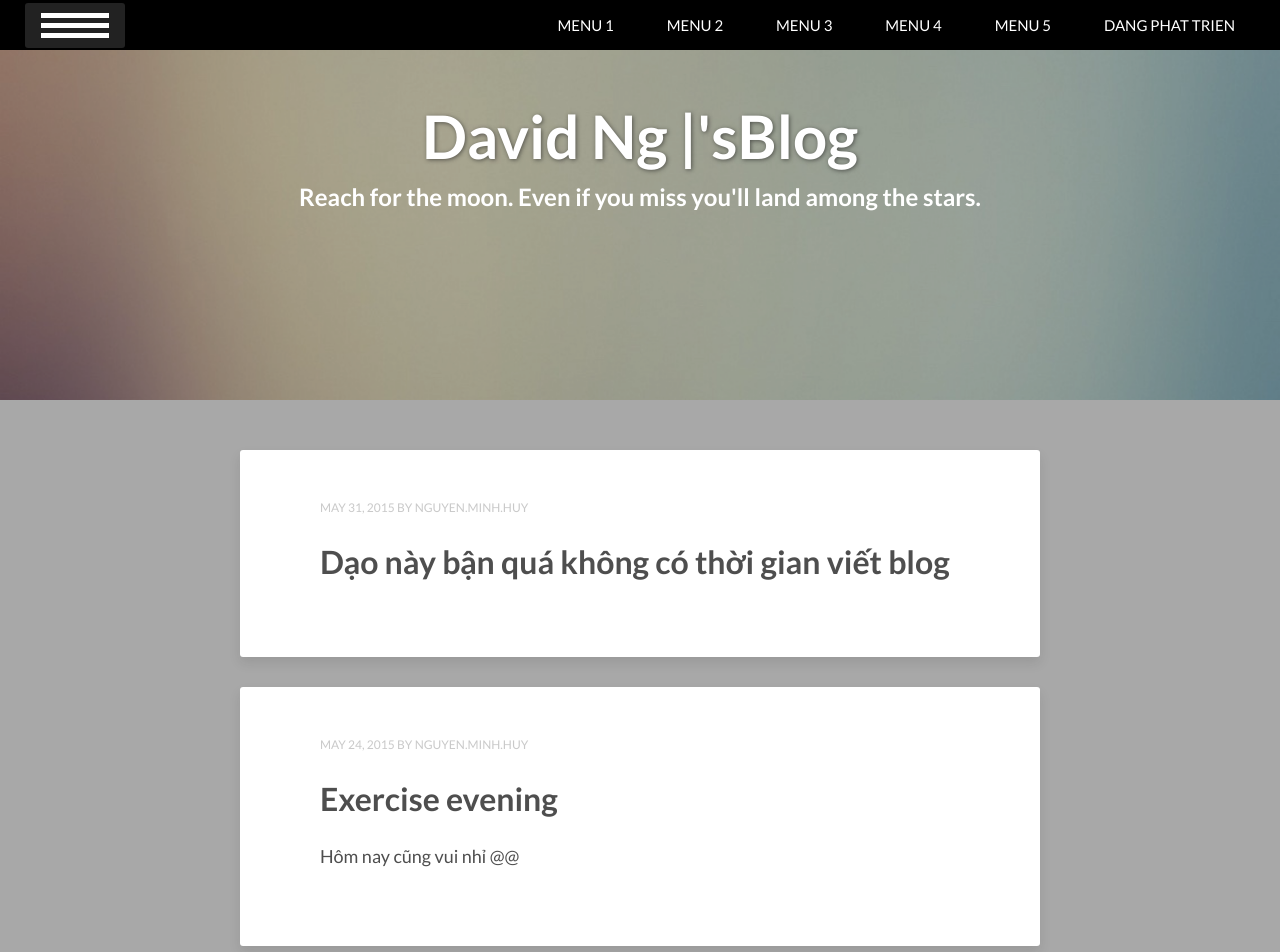
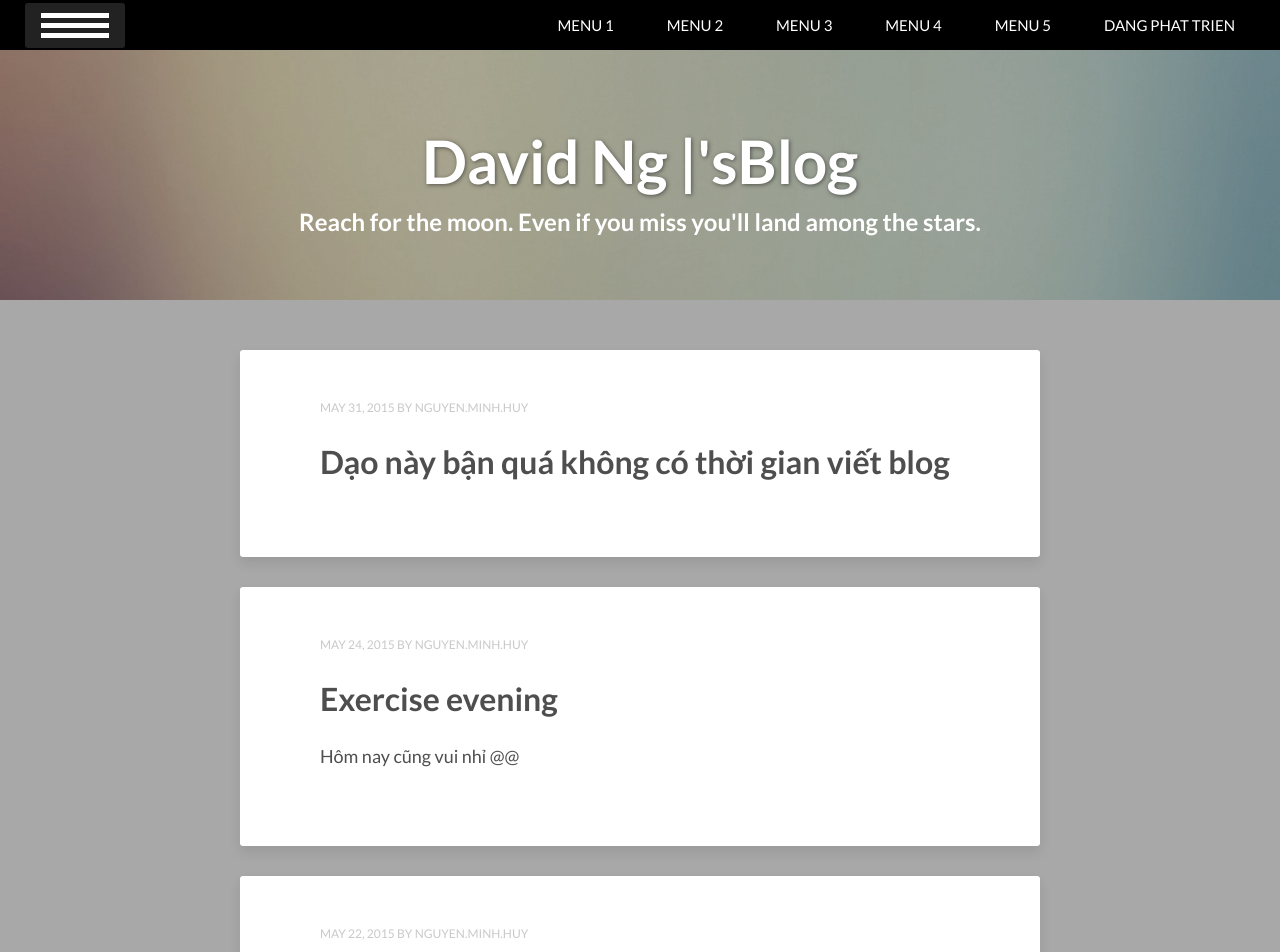
Before and after one commit to vareisen/vareisen.github.io, a Jekyll site: the page built from index.html, in a window 1280 px wide and 1400 px high. Shown: the top 952 px of the window. Built offline with Jekyll 4.4.1, drawn with Linux system fonts in a browser that asks for light colours; the list of posts is cut into pages by our own code.

Commit message:
Update _page.scss

```diff
--- a/_sass/_page.scss
+++ b/_sass/_page.scss
@@ -70,7 +70,7 @@
 	display: table;
 	margin-top: 0;
 	width: 100%;
-	height: 300px;
+	height: 350px;
 	overflow: hidden;
 	.header-title-wrap {
 		display: table-cell;
@@ -112,7 +112,7 @@
 	left: -50%;
 	width: 200%;
 	height: 200%;
-	min-height: 400px;
+	min-height: 300px;
 	overflow: hidden;
 	&:after {
 		content: '';
```
